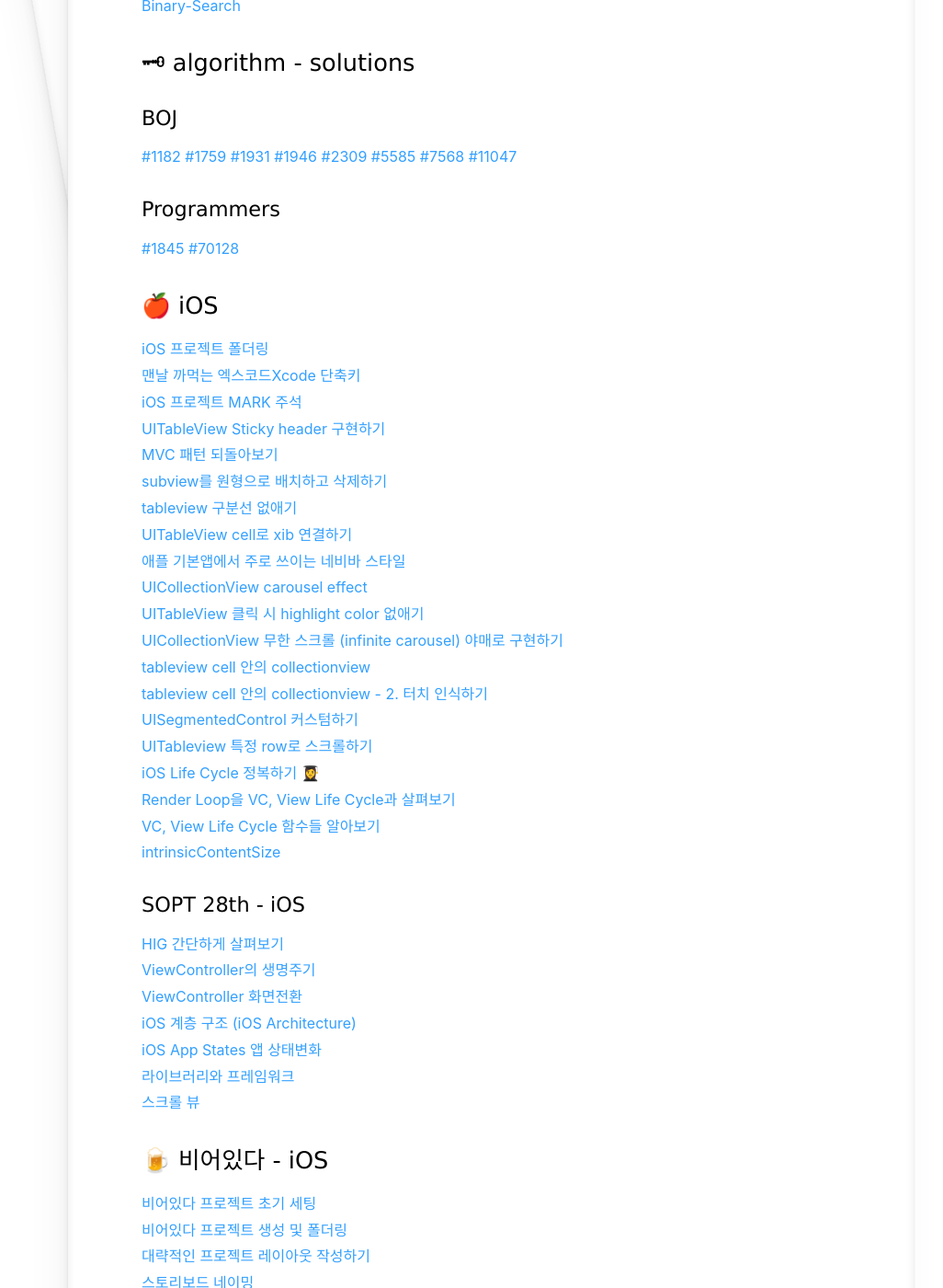
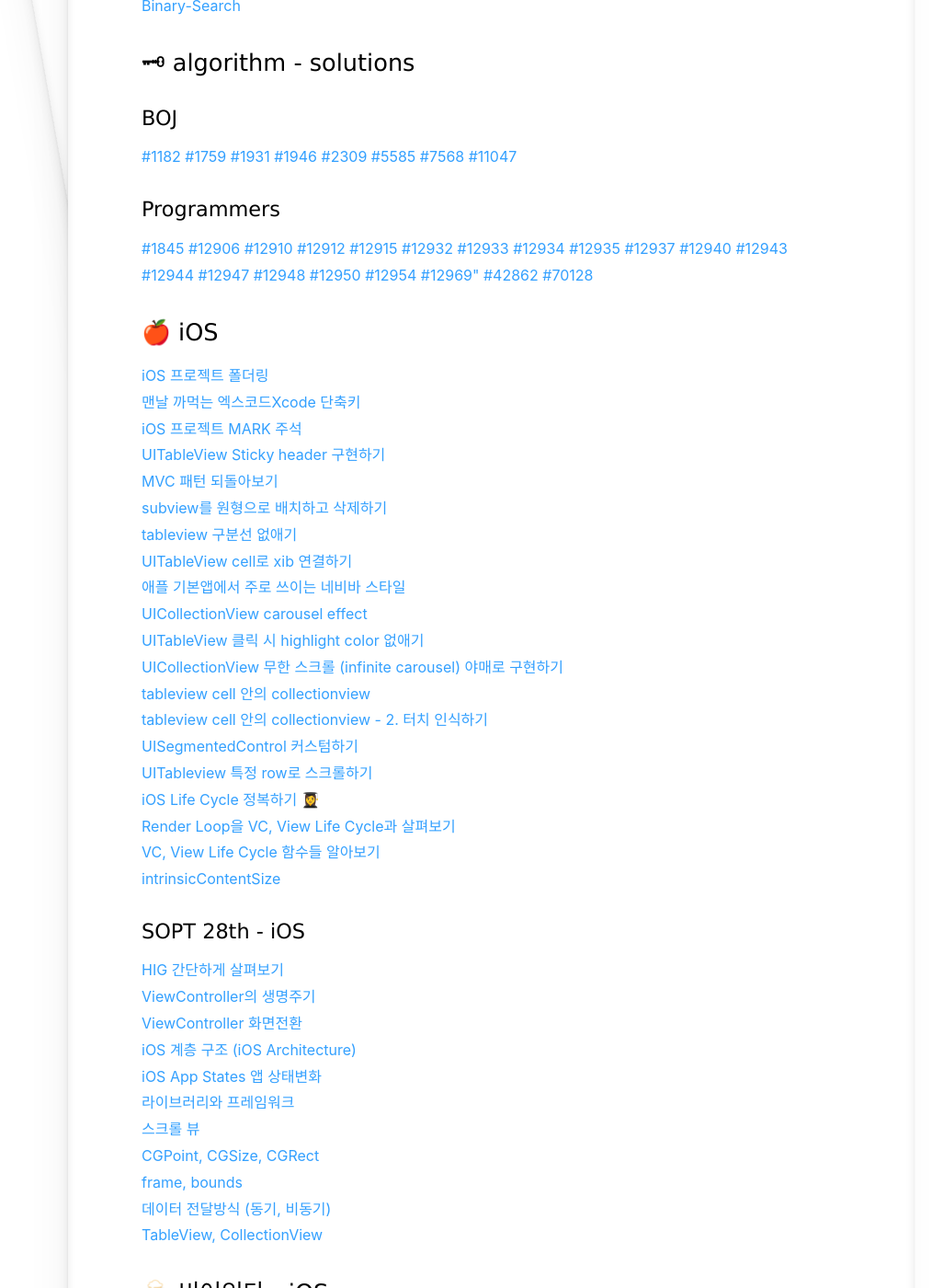
Before and after one commit to jeongchoyi/jeongchoyi.github.io, a Jekyll site: the page built from devpost/index.html, in a window 1280 px wide and 1400 px high, scrolled down 493 px. Shown: the whole window at 92% size, without its empty margins (106-1132 px from the left). Built offline with Jekyll 4.4.1, drawn with Linux system fonts in a browser that asks for light colours; some web fonts are replaced; some of the changed text lies outside the part shown.

Commit message:
add links

```diff
--- a/devpost/index.html
+++ b/devpost/index.html
@@ -26,6 +26,24 @@
 
 <h4>Programmers</h4>
 <a href="https://iamcho2.github.io/2021/06/15/PRG-1845">#1845 </a>
+<a href="https://iamcho2.github.io/2021/06/21/PRG-12906">#12906 </a>
+<a href="https://iamcho2.github.io/2021/06/21/PRG-12910">#12910 </a>
+<a href="https://iamcho2.github.io/2021/06/21/PRG-12912">#12912 </a>
+<a href="https://iamcho2.github.io/2021/06/21/PRG-12915">#12915 </a>
+<a href="https://iamcho2.github.io/2021/06/21/PRG-12932">#12932 </a>
+<a href="https://iamcho2.github.io/2021/06/21/PRG-12933">#12933 </a>
+<a href="https://iamcho2.github.io/2021/06/21/PRG-12934">#12934 </a>
+<a href="https://iamcho2.github.io/2021/06/21/PRG-12935">#12935 </a>
+<a href="https://iamcho2.github.io/2021/06/21/PRG-12937">#12937 </a>
+<a href="https://iamcho2.github.io/2021/06/21/PRG-12940">#12940 </a>
+<a href="https://iamcho2.github.io/2021/06/21/PRG-12943">#12943 </a>
+<a href="https://iamcho2.github.io/2021/06/21/PRG-12944">#12944 </a>
+<a href="https://iamcho2.github.io/2021/06/19/PRG-12947">#12947 </a>
+<a href="https://iamcho2.github.io/2021/06/19/PRG-12948">#12948 </a>
+<a href="https://iamcho2.github.io/2021/06/16/PRG-12950">#12950 </a>
+<a href="https://iamcho2.github.io/2021/06/16/PRG-12954">#12954 </a>
+<a href="https://iamcho2.github.io/2021/06/16/PRG-12969">#12969" </a>
+<a href="https://iamcho2.github.io/2021/06/19/PRG-42862">#42862 </a>
 <a href="https://iamcho2.github.io/2021/06/15/PRG-70128">#70128 </a>
 
 <h3>🍎 iOS</h3>
@@ -58,6 +76,10 @@
 <a href="https://iamcho2.github.io/2021/06/13/iOS-app-states">iOS App States 앱 상태변화</a><br>
 <a href="https://iamcho2.github.io/2021/06/14/library-and-framework">라이브러리와 프레임워크</a><br>
 <a href="https://iamcho2.github.io/2021/06/15/scrollView">스크롤 뷰</a><br>
+<a href="https://iamcho2.github.io/2021/06/16/CGPoint-CGSize-CGRect">CGPoint, CGSize, CGRect</a><br>
+<a href="https://iamcho2.github.io/2021/06/16/frame-bounds-scrollview">frame, bounds</a><br>
+<a href="https://iamcho2.github.io/2021/06/17/pass-data">데이터 전달방식 (동기, 비동기)</a><br>
+<a href="https://iamcho2.github.io/2021/06/18/tableview-and-collectionview">TableView, CollectionView</a><br>
 
 <h3>🍺 비어있다 - iOS</h3>
 <a href="https://iamcho2.github.io/2021/03/13/beer-itda-setting">비어있다 프로젝트 초기 세팅</a><br>
@@ -86,6 +108,7 @@
 <a href="https://iamcho2.github.io/2021/05/16/textview-see-more-and-fold">UITextView 펼치기 접기</a><br>
 <a href="https://iamcho2.github.io/2021/06/10/beer-award-header-view">Beer Award Header View 그리기</a><br>
 <a href="https://iamcho2.github.io/2021/06/10/hide-table-cell-using-enum">향, 스타일 건너뛰기에 따른 메인 뷰 table view cell 분기처리</a><br>
+<a href="https://iamcho2.github.io/2021/06/19/hide-keyboard-after-touch-VC">키보드 내리기(화면 터치, return 버튼 클릭 시)</a><br>
 
 <h3>🖼 2021 컴퓨터공학과 졸업작품 포포 - iOS</h3>
 <a href="https://iamcho2.github.io/2021/02/03/senier-project-first-meeting">졸작팀 첫 회의!</a><br>
```
